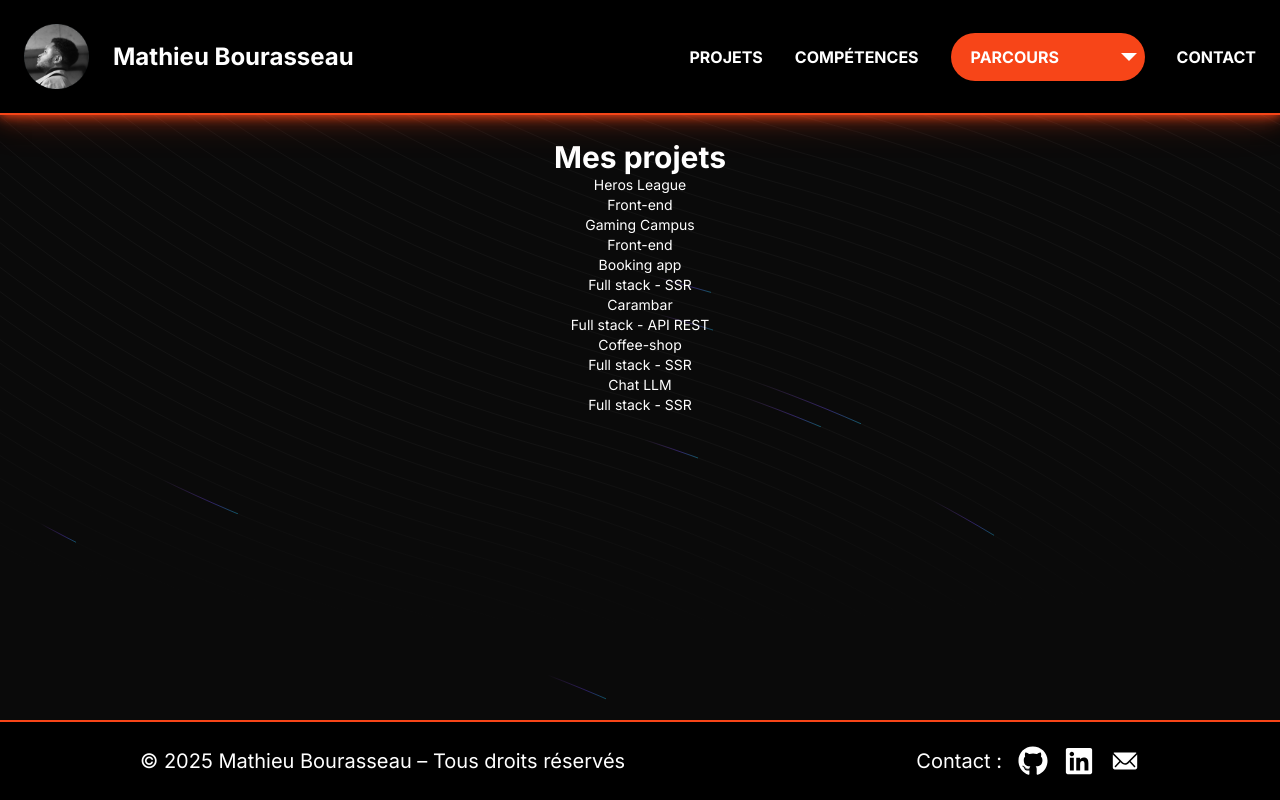
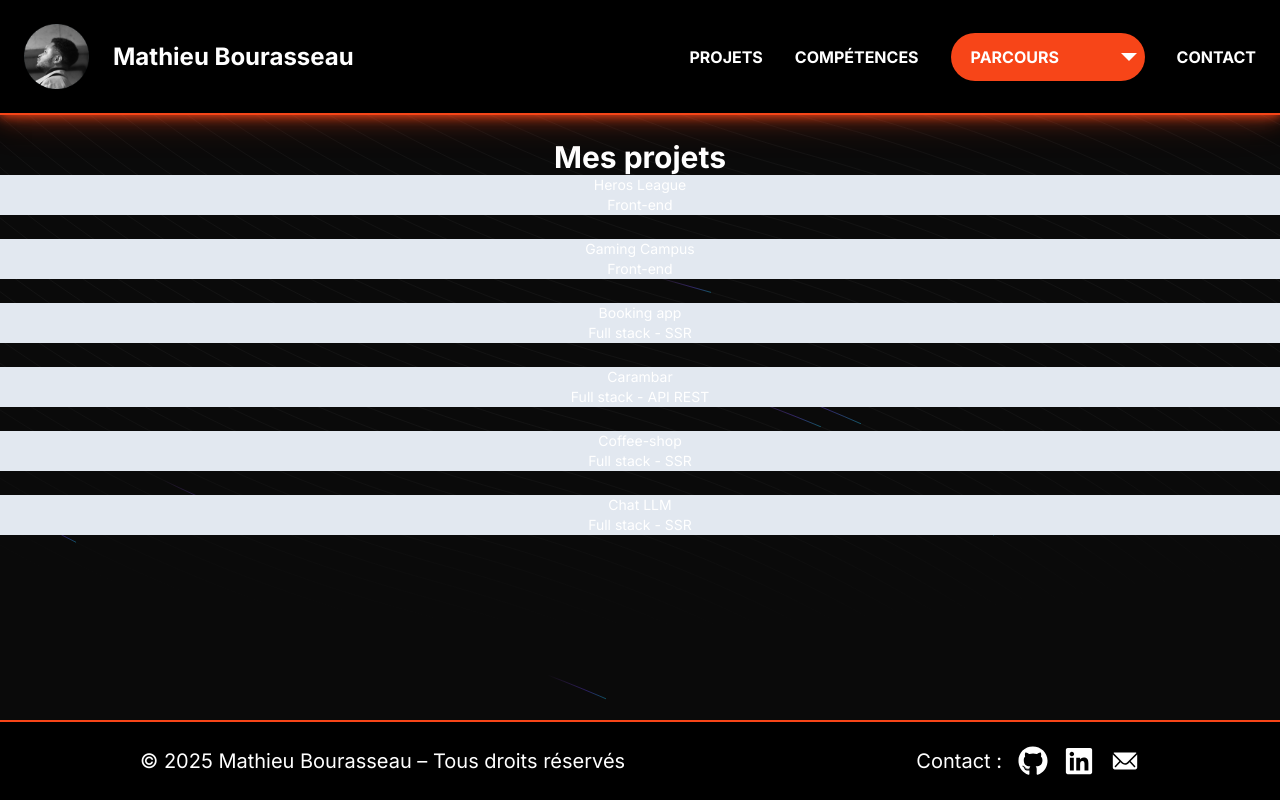
Before and after one commit to MathieuBourasseau/react-portfolio, a Next.js app: page / in a window 1280 px wide. Both pictures are taken after a click on the button "PROJETS". Built offline with nearby package versions, Linux system fonts and the light colour scheme.

Commit message:
feat: background test added to articles

```diff
--- a/components/Projects.tsx
+++ b/components/Projects.tsx
@@ -55,14 +55,14 @@ export default function Projects() {
 
             {/* PROJECTS PART */}
 
-            <div>
+            <div className="flex flex-col gap-6">
 
                 {/* EACH PROJECT */}
 
                 {projects.map((project, i) => (
                     <article
                         key={i}
-                        className="text-sm text-white"
+                        className="flex flex-col text-sm text-white bg-[#E2E8F0]"
                     >
                         <h2>{project.title}</h2>
                         <span>{project.type}</span>
```
